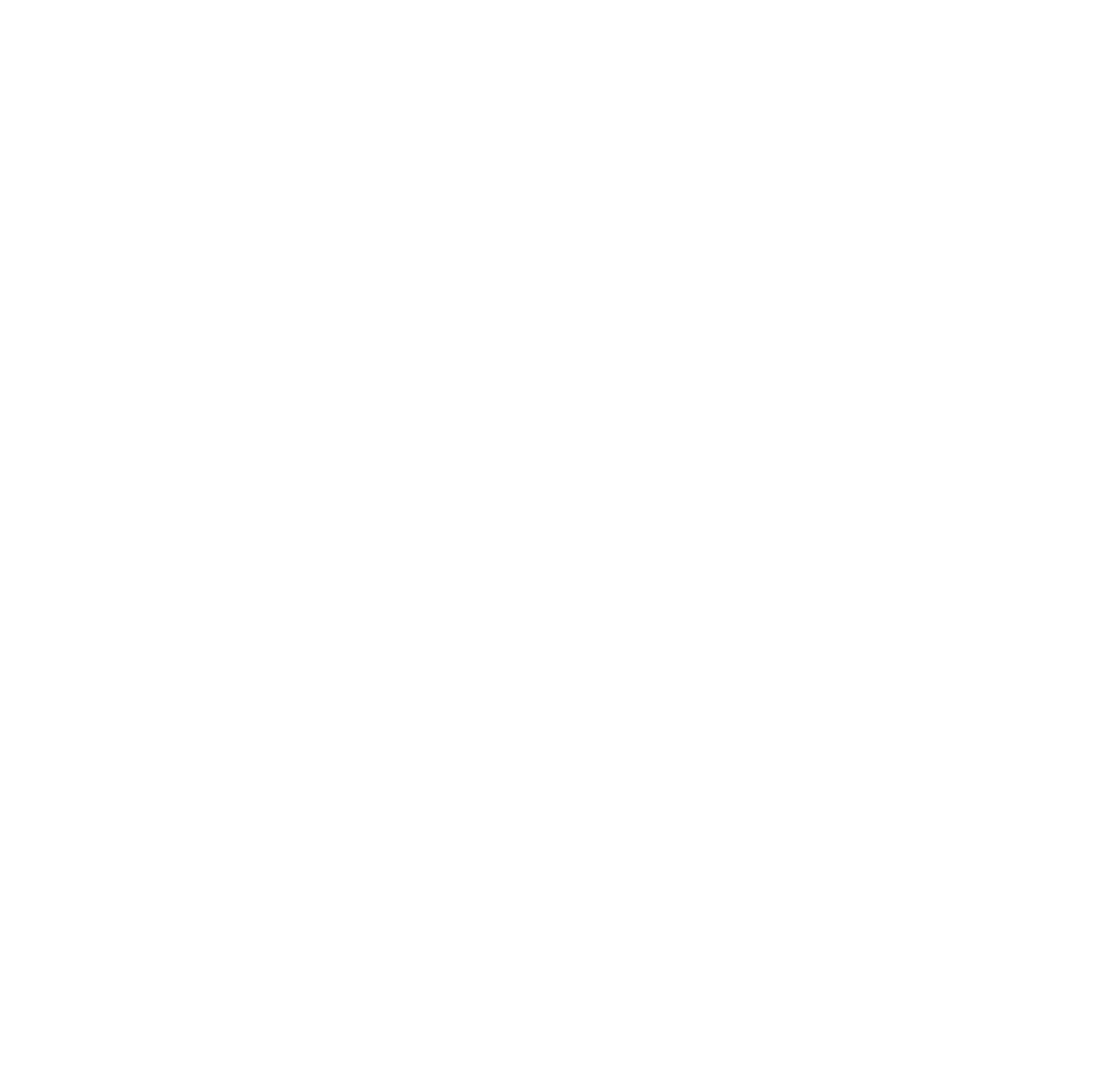
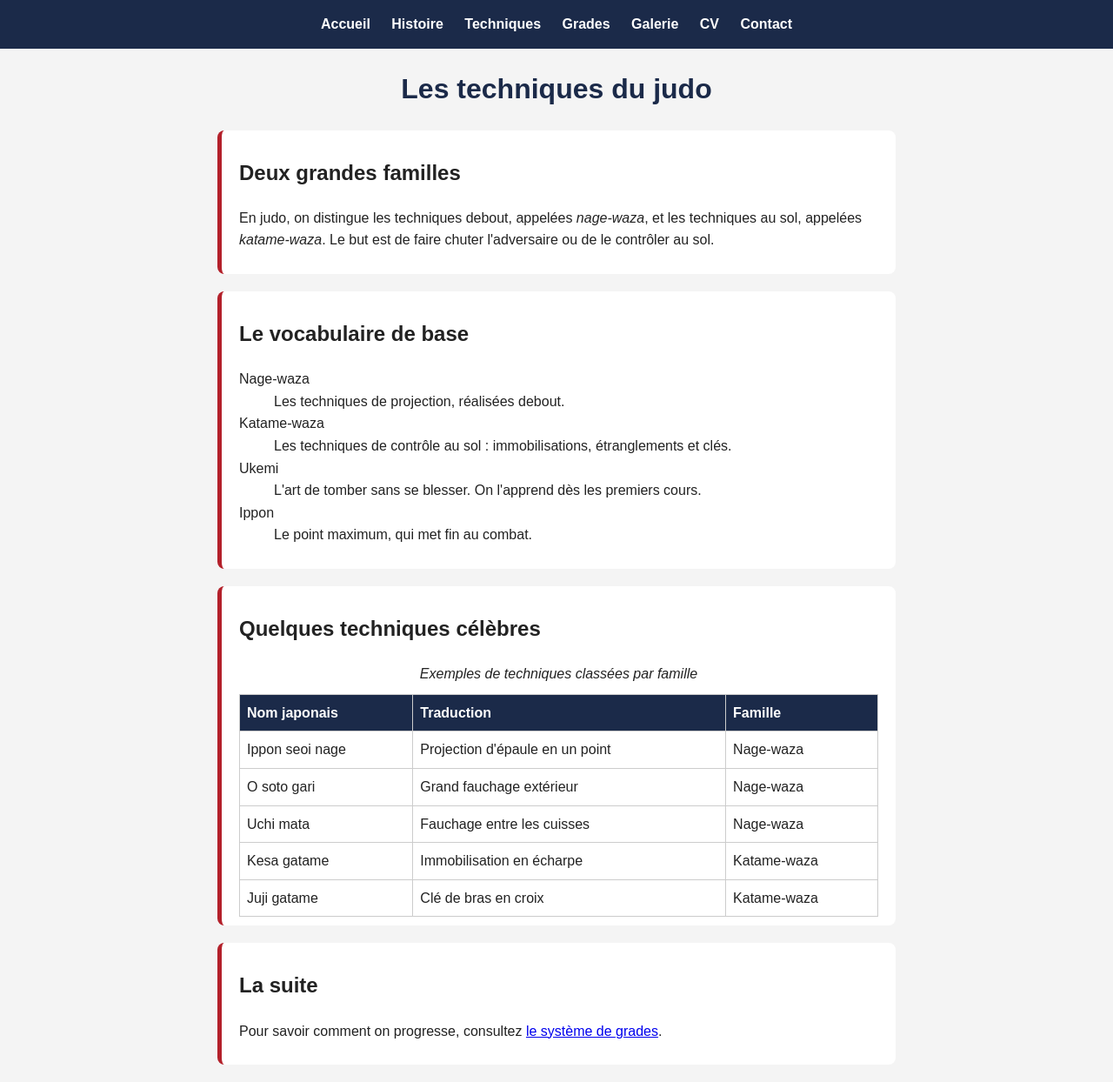
Before and after one commit to LagacheL/tp3_site_web, a plain HTML site: page techniques.html in a window 1280 px wide. Shown: the whole page at 87% size. Before the commit the page ends 800 px from the top, so only its background shows below. Drawn offline with Linux system fonts and the light colour scheme.

Commit message:
sauvegarde 5

```diff
--- a/style.css
+++ b/style.css
@@ -63,3 +63,28 @@ section {
     margin: 20px 10px;
     /* espace entre les blocs */
 }
+
+table {
+    width: 100%;
+    border-collapse: collapse;
+}
+
+/* Titre du tableau, placé au-dessus */
+caption {
+    font-style: italic;
+    margin-bottom: 10px;
+}
+
+/* Cellules : bordure fine et espace intérieur */
+th,
+td {
+    border: 1px solid #cccccc;
+    padding: 8px;
+    text-align: left;
+}
+
+/* En-têtes de colonnes sur fond bleu foncé */
+th {
+    background-color: #1b2a49;
+    color: white;
+}
--- a/techniques.html
+++ b/techniques.html
@@ -0,0 +1,113 @@
+<!DOCTYPE html>
+<html lang="fr">
+
+<head>
+    <meta charset="UTF-8">
+    <meta name="viewport" content="width=device-width, initial-scale=1.0">
+    <title>Les techniques du judo</title>
+    <link rel="stylesheet" href="style.css">
+</head>
+
+<body>
+
+    <header>
+        <nav>
+            <ul>
+                <li><a href="index.html">Accueil</a></li>
+                <li><a href="histoire.html">Histoire</a></li>
+                <li><a href="techniques.html">Techniques</a></li>
+                <li><a href="grades.html">Grades</a></li>
+                <li><a href="galerie.html">Galerie</a></li>
+                <li><a href="CV_FR.html">CV</a></li>
+                <li><a href="contact.html">Contact</a></li>
+            </ul>
+        </nav>
+    </header>
+
+    <h1>Les techniques du judo</h1>
+
+    <main>
+
+        <section>
+            <h2>Deux grandes familles</h2>
+            <p>
+                En judo, on distingue les techniques debout, appelées
+                <em>nage-waza</em>, et les techniques au sol, appelées
+                <em>katame-waza</em>. Le but est de faire chuter
+                l'adversaire ou de le contrôler au sol.
+            </p>
+        </section>
+
+        <!-- Liste de définition : un terme (dt) suivi de sa description (dd) -->
+        <section>
+            <h2>Le vocabulaire de base</h2>
+            <dl>
+                <dt>Nage-waza</dt>
+                <dd>Les techniques de projection, réalisées debout.</dd>
+
+                <dt>Katame-waza</dt>
+                <dd>Les techniques de contrôle au sol : immobilisations, étranglements et clés.</dd>
+
+                <dt>Ukemi</dt>
+                <dd>L'art de tomber sans se blesser. On l'apprend dès les premiers cours.</dd>
+
+                <dt>Ippon</dt>
+                <dd>Le point maximum, qui met fin au combat.</dd>
+            </dl>
+        </section>
+
+        <!-- Un tableau est autorisé ici : ce sont des données, pas une mise en page -->
+        <section>
+            <h2>Quelques techniques célèbres</h2>
+            <table>
+                <caption>Exemples de techniques classées par famille</caption>
+                <thead>
+                    <tr>
+                        <th scope="col">Nom japonais</th>
+                        <th scope="col">Traduction</th>
+                        <th scope="col">Famille</th>
+                    </tr>
+                </thead>
+                <tbody>
+                    <tr>
+                        <td>Ippon seoi nage</td>
+                        <td>Projection d'épaule en un point</td>
+                        <td>Nage-waza</td>
+                    </tr>
+                    <tr>
+                        <td>O soto gari</td>
+                        <td>Grand fauchage extérieur</td>
+                        <td>Nage-waza</td>
+                    </tr>
+                    <tr>
+                        <td>Uchi mata</td>
+                        <td>Fauchage entre les cuisses</td>
+                        <td>Nage-waza</td>
+                    </tr>
+                    <tr>
+                        <td>Kesa gatame</td>
+                        <td>Immobilisation en écharpe</td>
+                        <td>Katame-waza</td>
+                    </tr>
+                    <tr>
+                        <td>Juji gatame</td>
+                        <td>Clé de bras en croix</td>
+                        <td>Katame-waza</td>
+                    </tr>
+                </tbody>
+            </table>
+        </section>
+
+        <section>
+            <h2>La suite</h2>
+            <p>
+                Pour savoir comment on progresse, consultez
+                <a href="grades.html">le système de grades</a>.
+            </p>
+        </section>
+
+    </main>
+
+</body>
+
+</html>
```
